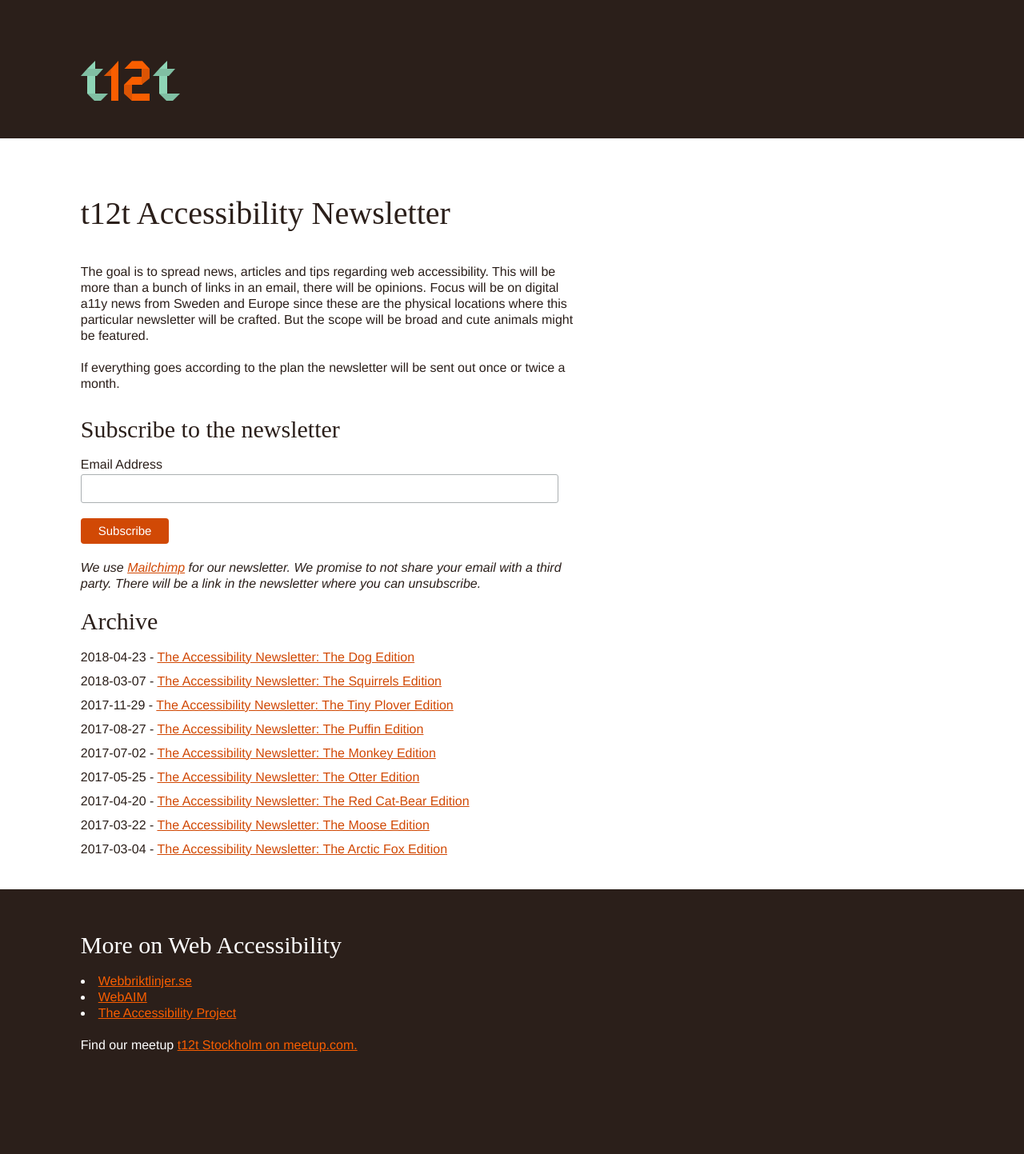
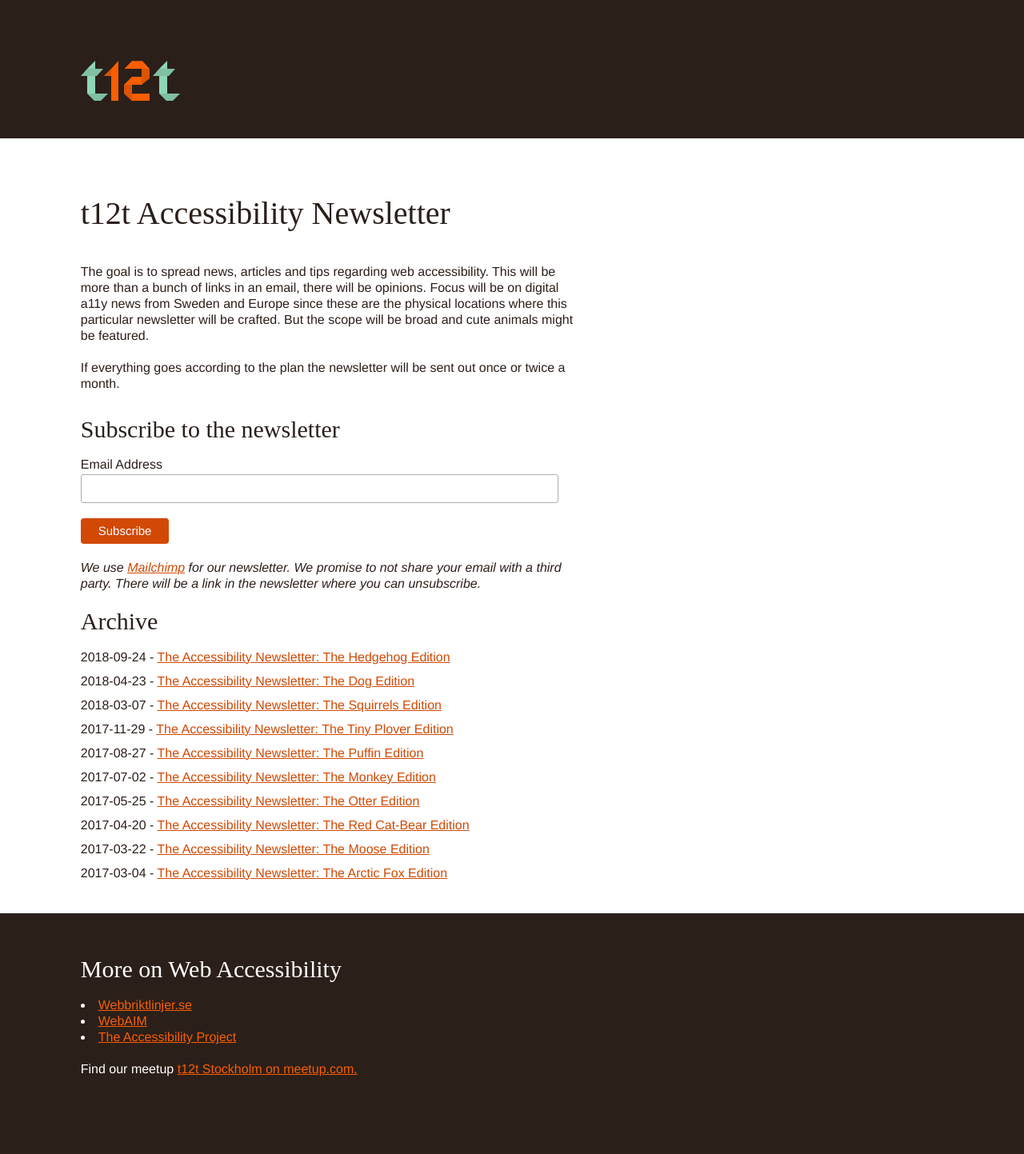
Before and after one commit to t12t/t12t.github.io, a Jekyll site: the page built from accessibility-newsletter/index.md, in a window 1280 px wide. Shown: the whole page at 80% size. Built offline with Jekyll 4.4.1, drawn with Linux system fonts in a browser that asks for light colours; some web fonts are replaced; before the commit the page ends 1413 px from its top, so only the background shows below that.

Commit message:
Adds the Hedgehog

```diff
--- a/_includes/archive.html
+++ b/_includes/archive.html
@@ -1,4 +1,10 @@
 <ul class="archive-list">
+  <li>
+    <time datetime="2018-09-24">2018-09-24</time> -
+    <a href="http://eepurl.com/dH0FGz">
+      The Accessibility Newsletter: The Hedgehog Edition
+    </a>
+  </li>
   <li>
     <time datetime="2018-04-23">2018-04-23</time> -
     <a href="http://eepurl.com/dr8-wL">
```
